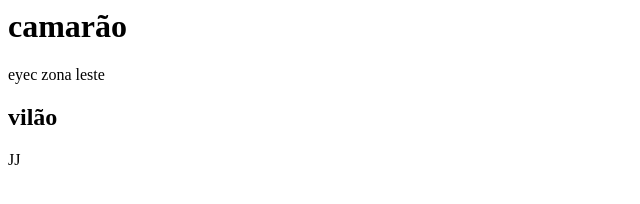
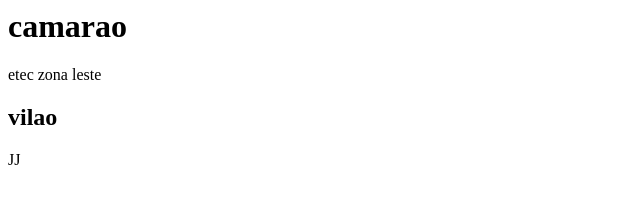
Before and after one commit to V1CT0R2/Victor, a plain HTML site: page index.html in a window 1280 px wide. Shown: the full height of the page, 0-640 px from the left. Drawn offline with Linux system fonts and the light colour scheme.

Commit message:
alterei os erros de portugues

```diff
--- a/index.html
+++ b/index.html
@@ -3,9 +3,9 @@
    <title>Branco e Branco</title>
  </head>
  <body>
-   <h1>camarão</h1>
-   <p>eyec zona leste</p>
-   <h2>vilão</h2>
+   <h1>camarao</h1>
+   <p>etec zona leste</p>
+   <h2>vilao</h2>
    <p>JJ</p>
  </body>
 </hmtl>
```
